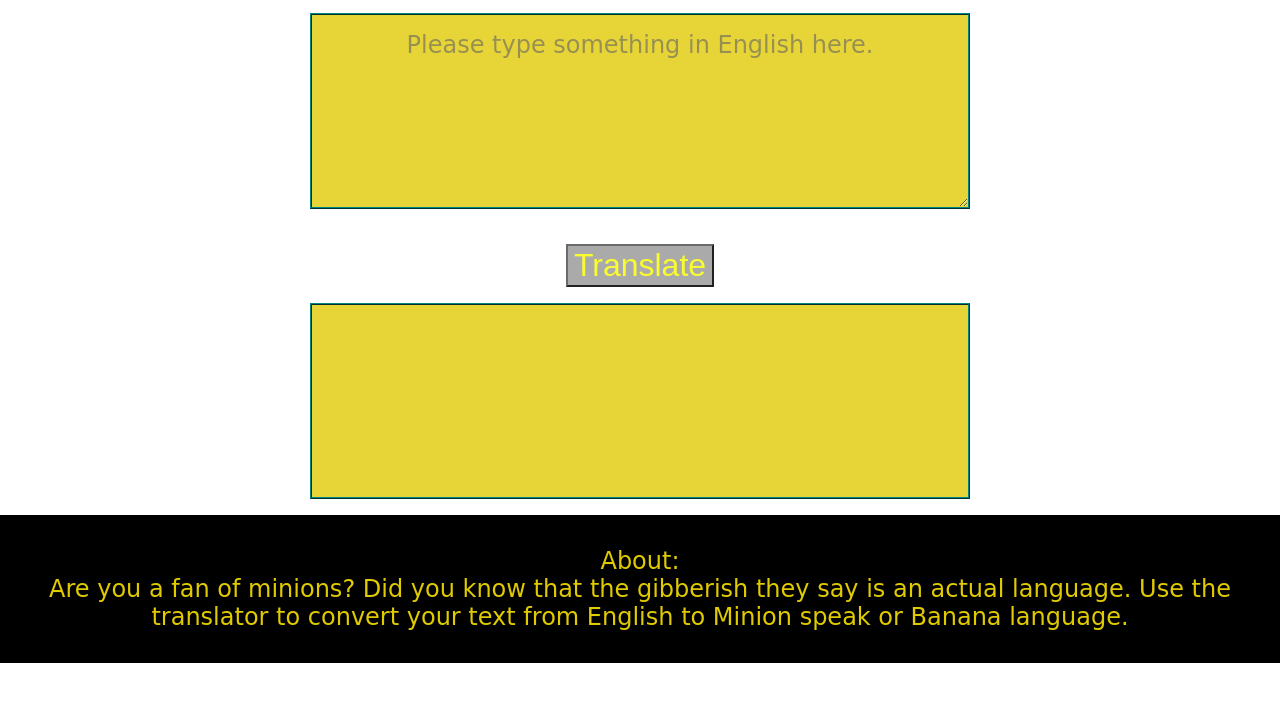
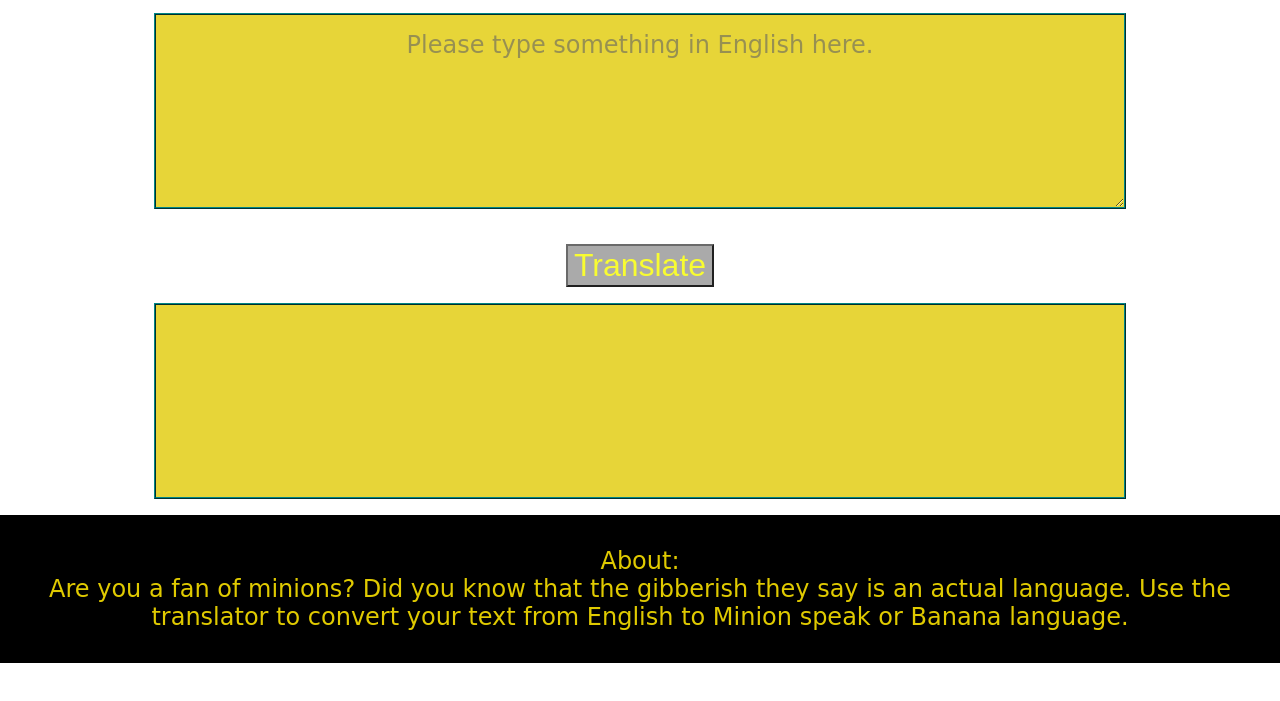
Before and after one commit to pratikkumhar/Banana-speak, a plain HTML site: page index.html in a window 1280 px wide. Shown: the part 41-742 px from the top of the page. Drawn offline with Linux system fonts and the light colour scheme; grey boxes are pictures that could not be loaded; a web font is replaced by a local one.

Commit message:
update- footer and container

```diff
--- a/index.html
+++ b/index.html
@@ -1,5 +1,6 @@
 <!DOCTYPE html>
 <html lang="en">
+<div class="container">
 <head>
     <meta charset="UTF-8">
     <meta name="viewport" content="width=device-width, initial-scale=1.0">
@@ -29,13 +30,7 @@
     <div class="btn-trans">
     <button id="btn-translate" >Translate</button>
     </div>
-    <div id="output" class="output">
-    </div>
-
-
-
-
-
+    <output id="output" class="output"></output>
 </div>
 </div>
 <footer class="footer">
@@ -48,4 +43,5 @@
 <script src="app.js" type="text/javascript"></script>
 
 </body>
+</div>
 </html>
--- a/style.css
+++ b/style.css
@@ -8,14 +8,21 @@ body{
 
 }
 
+.container{
+    height: 100%;
+    width: 100%;
+
+    position: absolute;
+}
+
 .bg-img{
     background-image: url("/images/minion.jpg");
 
 
-  height: 100%;
-  background-position: center;
-  background-repeat: no-repeat;
-  background-size: cover;
+    height:max-content;
+    background-position: center;
+    /* background-repeat:no-repeat; */
+    background-size: cover;
 }
 
 .head{
@@ -31,6 +38,7 @@ body{
     text-align: center;
 
 
+
 }
 
 ::placeholder{
@@ -42,7 +50,9 @@ body{
     margin-left: auto;
     margin-right: auto;
     font-family: 'Langar', cursive;
-    width: 50%;
+    /* min-width: 50%; */
+    width: 75%;
+
     display: block;
     /* margin: 1rem; */
     padding:  1rem;
@@ -76,9 +86,10 @@ button{
 }
 
 .output{
+    text-align: center;
     margin-left: auto;
     margin-right: auto;
-    width: 50%;
+    max-width: 75%;
     display: block;
     /* margin: 1rem; */
     padding: 1rem;
@@ -96,9 +107,8 @@ button{
 .footer{
     background:rgb(0, 0, 0);
     color: rgba(255, 230, 0, 0.877);
-    position: sticky;
-    left: 0;
-    bottom: 0;
+
+    height: auto;
     width: 100%;
     text-align: center;
     font-size: 1.5rem;
```
